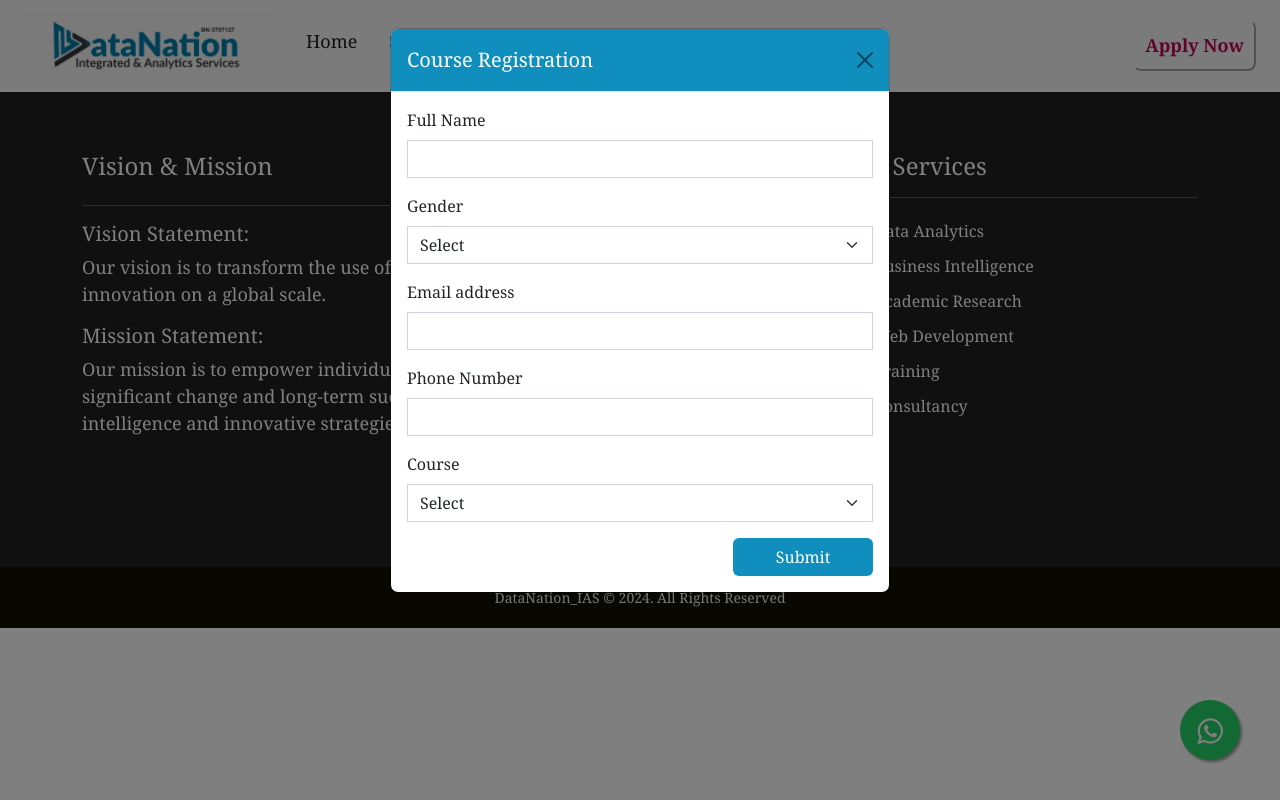
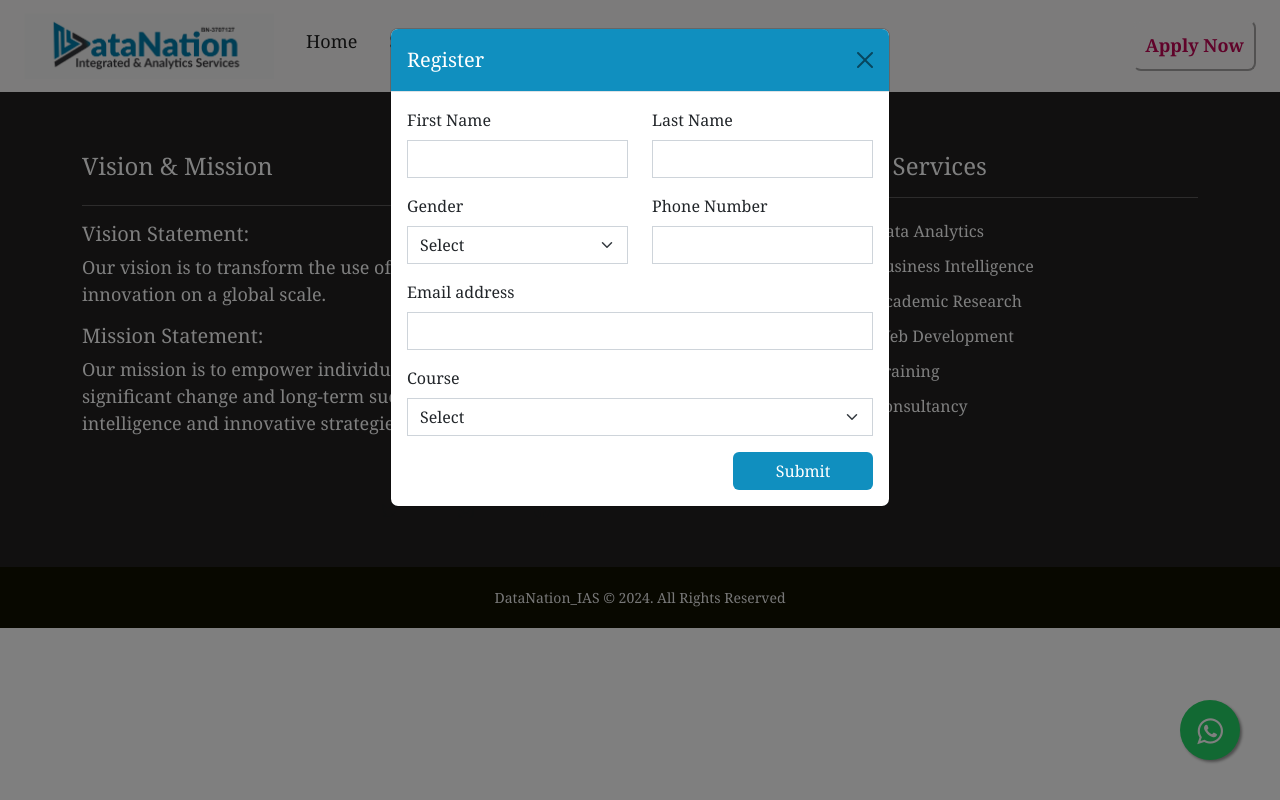
Before and after one commit to victoryohanna/datanationais, a React (Create React App) app: page /services in a window 1280 px wide. Both pictures are taken after a click on the button "Apply Now". Built offline with nearby package versions, Linux system fonts and the light colour scheme.

Commit message:
modified registration form component

```diff
--- a/src/components/common/register.jsx
+++ b/src/components/common/register.jsx
@@ -14,7 +14,8 @@ const course = [
 ];
 
 const RegisterCourse = () => {
-  const [fullName, setFullName] = useState("");
+  const [firstName, setFirstName] = useState("");
+  const [lastName, setLastName] = useState("");
   const [gender, setGender] = useState("");
   const [email, setEmail] = useState("");
   const [phoneNumber, setPhoneNumber] = useState("");
@@ -25,7 +26,8 @@ const RegisterCourse = () => {
 
     let studentData = {
       regNo:"001",
-      fullName,
+      firstName,
+      lastName,
       gender,
       email,
       phoneNumber,
@@ -54,7 +56,7 @@ const RegisterCourse = () => {
         <div className="modal-content">
           <div className="modal-header">
             <h1 className="modal-title fs-5" id="regModalLabel">
-              Course Registration
+              Register
             </h1>
             <button
               type="button"
@@ -65,18 +67,36 @@ const RegisterCourse = () => {
           </div>
           <div className="modal-body">
             <form onSubmit={handleSubmit}>
+              <div className="row">
+                <div className="col-md-6">
                   <div className="mb-3">
-                <label htmlFor="fullName" className="form-label">
-                  Full Name
+                    <label htmlFor="firstName" className="form-label">
+                      First Name
                     </label>
                     <input
                       type="text"
                       className="form-control "
-                  name="fullName"
-                  id="fullName"
-                  onChange={(e) => setFullName(e.target.value)}
+                      name="firstName"
+                      id="firstName"
+                      onChange={(e) => setFirstName(e.target.value)}
                     />
                   </div>
+                </div>
+                <div className="col-md-6">
+                  <div className="mb-3">
+                    <label htmlFor="lastName" className="form-label">
+                      Last Name
+                    </label>
+                    <input
+                      type="text"
+                      className="form-control "
+                      name="lastName"
+                      id="lastName"
+                      onChange={(e) => setLastName(e.target.value)}
+                    />
+                  </div>
+                </div>
+                <div className="col-md-6">
                   <div className="mb-3">
                     <label htmlFor="course" className="form-label">
                       Gender
@@ -92,6 +112,22 @@ const RegisterCourse = () => {
                       <option>Male</option>
                     </select>
                   </div>
+                </div>
+                <div className="col-md-6">
+                  <div className="mb-3">
+                    <label htmlFor="phoneNumber" className="form-label">
+                      Phone Number
+                    </label>
+                    <input
+                      type="text"
+                      className="form-control "
+                      name="phoneNumber"
+                      id="phoneNumber"
+                      onChange={(e) => setPhoneNumber(e.target.value)}
+                    />
+                  </div>
+                </div>
+                <div className="col-md-12">
                   <div className="mb-3">
                     <label htmlFor="email" className="form-label">
                       Email address
@@ -104,18 +140,9 @@ const RegisterCourse = () => {
                       onChange={(e) => setEmail(e.target.value)}
                     />
                   </div>
-              <div className="mb-3">
-                <label htmlFor="phoneNumber" className="form-label">
-                  Phone Number
-                </label>
-                <input
-                  type="text"
-                  className="form-control "
-                  name="phoneNumber"
-                  id="phoneNumber"
-                  onChange={(e) => setPhoneNumber(e.target.value)}
-                />
                 </div>
+
+                <div className="col-md-12">
                   <div className="mb-3">
                     <label htmlFor="course" className="form-label">
                       Course
@@ -132,6 +159,9 @@ const RegisterCourse = () => {
                       })}
                     </select>
                   </div>
+                </div>
+              </div>
+
               <div className="btn-submit">
                 <button type="submit" className="btn ">
                   Submit
```
Lines whose indentation alone changed are shown as unchanged.
